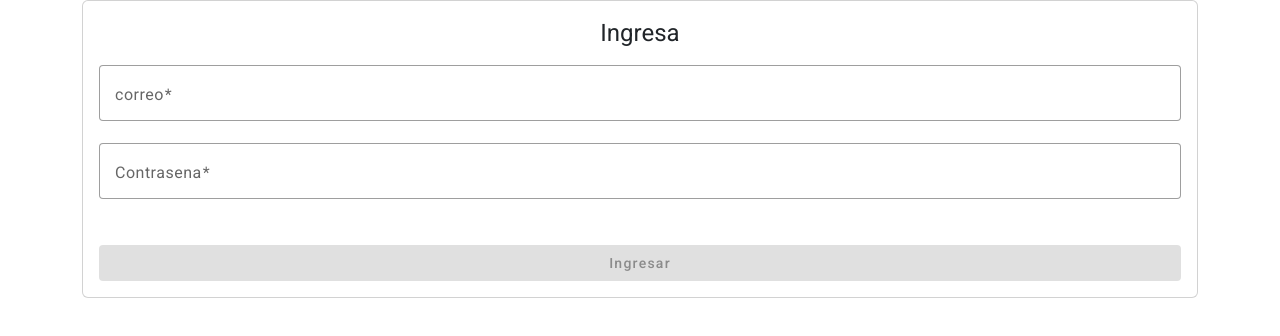
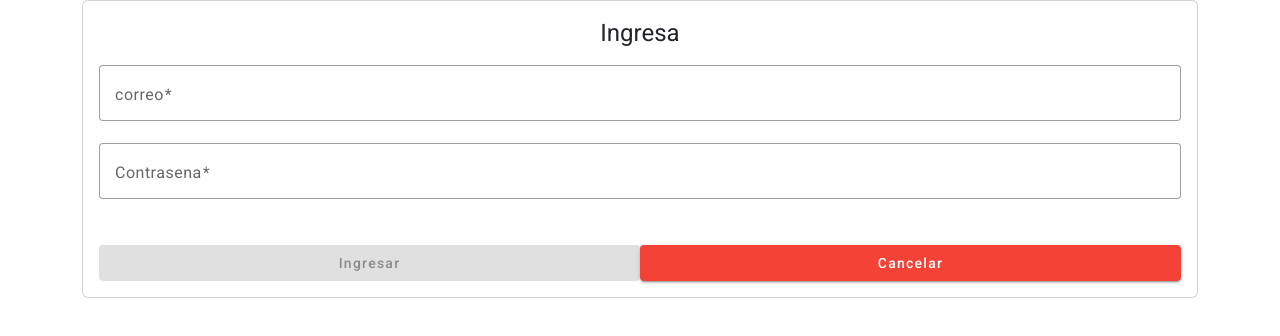
Before and after one commit to ismaelgonzales/imperialProvicional, an Angular app: page /login in a window 1280 px wide. Shown: the top 336 px of the page. Built offline with nearby package versions, Linux system fonts and the light colour scheme.

Commit message:
mejora:se aumento el boton de cancelar al login

```diff
--- a/src/app/auth/login/login.component.html
+++ b/src/app/auth/login/login.component.html
@@ -24,6 +24,13 @@
                     class="w-100">
                     Ingresar
                 </button>
+                <button
+                    mat-raised-button
+                    color="warn"
+                    class="w-100"
+                    (click)="cancelar()">
+                    Cancelar
+                </button>
             </div>
         </div>
     </div>
--- a/src/app/auth/login/login.component.ts
+++ b/src/app/auth/login/login.component.ts
@@ -1,6 +1,9 @@
 import { Component } from '@angular/core';
 import { FormBuilder, FormGroup, Validators } from '@angular/forms';
-
+import Swal from 'sweetalert2';
+import { CANCELAR_REGISTRO } from '../../shared/constants';
+import * as constansShared from '../../shared/constants';
+import { Router } from '@angular/router';
 @Component({
     selector: 'app-login',
     templateUrl: './login.component.html',
@@ -9,7 +12,10 @@ import { FormBuilder, FormGroup, Validators } from '@angular/forms';
 export class LoginComponent {
     public loginForm!: FormGroup;
 
-    constructor(private fb: FormBuilder) {
+    constructor(
+        private fb: FormBuilder,
+        private _router: Router
+    ) {
         this.initialForm();
     }
 
@@ -19,4 +25,9 @@ export class LoginComponent {
             contrasena: ['', Validators.required],
         });
     }
+    public cancelar(): void {
+        Swal.fire(CANCELAR_REGISTRO).then(result => {
+            if (result.isConfirmed) this._router.navigate(['/']);
+        });
+    }
 }
--- a/src/app/single-page/components/findme/findme.component.html
+++ b/src/app/single-page/components/findme/findme.component.html
@@ -1,7 +1,7 @@
 <h1 class="text-center"><span>Encuentranos</span> Aqui</h1>
 
 <iframe
-    src="https://www.google.com/maps/embed?pb=!1m18!1m12!1m3!1d5214.908524483644!2d-77.07516433158295!3d-11.983493966444199!2m3!1f0!2f0!3f0!3m2!1i1024!2i768!4f13.1!3m3!1m2!1s0x9105ce422fe8954f%3A0xf056d9db37f0a743!2sParque%20El%20Olivar!5e0!3m2!1ses-419!2spe!4v1707030868212!5m2!1ses-419!2spe"
+    src="https://www.google.com/maps/embed?pb=!1m17!1m12!1m3!1d12227.988311717552!2d-76.83953743193165!3d-12.01105363399071!2m3!1f0!2f0!3f0!3m2!1i1024!2i768!4f13.1!3m2!1m1!2s!5e0!3m2!1ses!2spe!4v1707699414681!5m2!1ses!2spe"
     width="600"
     height="450"
     style="border: 0"
```
Also changed, not shown: src/app/single-page/components/findme/findme.component.ts (+4 -6 lines), 1 other file (tests, documents, lock files or other folders).
